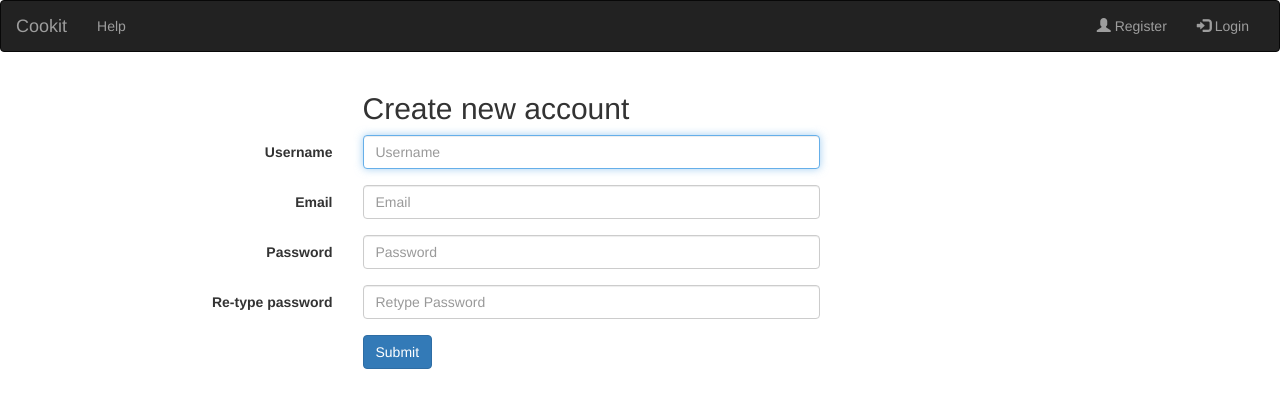
After one commit to Tatsi/Cookit, a Django app: page /register/ in a window 1280 px wide. The commit adds this page. Shown: the top 408 px of the page. Run offline with Django 3.2, Linux system fonts and the light colour scheme; some libraries are stand-ins or nearby versions.

Commit message:
Simple registration. Now a separate form. Some navbar changes.

```diff
--- a/cookit/urls.py
+++ b/cookit/urls.py
@@ -20,7 +20,8 @@ import main.views
 
 urlpatterns = [
     url(r'^admin/', admin.site.urls),
-    url(r'^$', main.views.mainpage),
-    url(r'^accounts/login/$', auth_views.login, name="login"),
-    url(r'^logout/$', auth_views.logout, name="logout")
+    url(r'^$', main.views.mainpage, name='mainpage'),
+    url(r'^accounts/login/$', auth_views.login, name='login'),
+    url(r'^logout/$', auth_views.logout, name='logout'),
+    url(r'^register/$', main.views.register, name='register')
 ]
--- /dev/null
+++ b/main/forms.py
@@ -0,0 +1,19 @@
+from django import forms
+from django.contrib.auth.models import User
+
+class RegisterForm(forms.Form):
+	username = forms.CharField(max_length=100, required=True)
+	email = forms.EmailField(max_length=100, required=True)
+	password = forms.CharField(max_length=100, required=True)
+	password_re = forms.CharField(max_length=100, required=True)
+
+	def clean(self):
+	    password1 = None
+	    password2 = None
+	    if "password" in self.cleaned_data:
+	        password1 = self.cleaned_data["password"]
+	    if "password_re" in self.cleaned_data:
+	        password2 = self.cleaned_data["password_re"]
+	    if password1 and password1 != password2:
+	        self.add_error("password_re", forms.ValidationError("Passwords don't match!"))
+	    return self.cleaned_data
--- a/main/templates/base/navbar.html
+++ b/main/templates/base/navbar.html
@@ -14,8 +14,10 @@
 			</ul>
 			<ul class="nav navbar-nav navbar-right">
 				{% if not user.is_authenticated %}
+					<li><a href="{% url 'register' %}"><span class="glyphicon glyphicon-user"></span> Register</a></li>
 					<li><a href="{% url 'login' %}"><span class="glyphicon glyphicon-log-in"></span> Login</a></li>
 				{% else %}
+					<li><a href="" id="navBarUsername">{{user.username}}</a></li>
 					<li><a href="{% url 'logout' %}"><span class="glyphicon glyphicon-log-out"></span> Logout</a></li>
 				{% endif %}
 			</ul>
--- a/main/templates/registration/login.html
+++ b/main/templates/registration/login.html
@@ -11,7 +11,6 @@
         {% endif %}
     </div>
 </div>
-
 
 <form method="post" class="form-horizontal" action="{% url 'login' %}">
     {% csrf_token %}
--- /dev/null
+++ b/main/templates/registration/register.html
@@ -0,0 +1,68 @@
+{% extends "base/base.html" %}
+{% load staticfiles %}
+{% block content %}
+
+<div class="row">
+    <div class="col-sm-5 col-sm-offset-3">
+    <h2>Create new account</h2>
+    </div>
+</div>
+<form method="post" class="form-horizontal">
+{% csrf_token %}
+    <div class="form-group">
+        <label for="inputUsername" class="col-sm-3 control-label">Username</label>
+        <div class="col-sm-5">
+            <input name="username" value="{{form.username.value|default_if_none:''}}" type="text" class="form-control" id="inputUsername" placeholder="Username" autofocus>
+        </div>
+        <div class="col-sm-5 col-sm-offset-3">
+            {% for error in form.username.errors %}
+                {{error}}
+            {% endfor %}
+        </div>
+    </div>
+
+    <div class="form-group">
+        <label for="inputEmail" class="col-sm-3 control-label">Email</label>
+        <div class="col-sm-5">
+            <input name="email" value="{{form.email.value|default_if_none:''}}" type="text" class="form-control" id="inputEmail" placeholder="Email">
+        </div>
+        <div class="col-sm-5 col-sm-offset-3">
+            {% for error in form.email.errors %}
+                {{error}}
+            {% endfor %}
+        </div>
+    </div>
+
+    <div class="form-group">
+        <label for="inputPassword" class="col-sm-3 control-label">Password</label>
+        <div class="col-sm-5">
+            <input name="password" type="password" class="form-control" id="inputPassword" placeholder="Password">
+        </div>
+        <div class="col-sm-2" id="p_len_indicator">
+        </div>
+        <div class="col-sm-5 col-sm-offset-3">
+            {% for error in form.password.errors %}
+                {{error}}
+            {% endfor %}
+        </div>
+    </div>
+
+    <div class="form-group">
+        <label for="inputPasswordRe" class="col-sm-3 control-label">Re-type password</label>
+        <div class="col-sm-5">
+            <input name="password_re" type="password" class="form-control" id="inputPasswordRe" placeholder="Retype Password">
+        </div>
+        <div class="col-sm-5 col-sm-offset-3">
+            {% for error in form.password_re.errors %}
+                {{error}}
+            {% endfor %}
+        </div>
+    </div>
+
+    <div class="form-group">
+        <div class="col-sm-offset-3 col-sm-1 col-xs-6">
+            <button type="submit" class="btn btn-primary">Submit</button>
+        </div>
+    </div>
+</form>
+{% endblock %}
--- a/main/views.py
+++ b/main/views.py
@@ -1,9 +1,21 @@
+from django.contrib.auth.models import User
+from django.http import HttpResponseRedirect
 from django.shortcuts import render
+from django.urls import reverse
+from main.forms import RegisterForm
 
 def mainpage(request):
 	context = {}
 	return render(request, 'mainpage.html', context)
 
 
-#def login(request):
-#    return render(request, "login.html", {})
+def register(request):
+	if request.method == "POST":
+		form = RegisterForm(request.POST)
+		if form.is_valid():
+			new_user = User.objects.create_user(form.cleaned_data["username"], email=form.cleaned_data["email"],
+			                                    password=form.cleaned_data["password"])
+			return HttpResponseRedirect(reverse('mainpage'))
+	else:
+	    form = RegisterForm()
+	return render(request, "registration/register.html", {"form": form})
```
Also changed, not shown: db.sqlite3.
